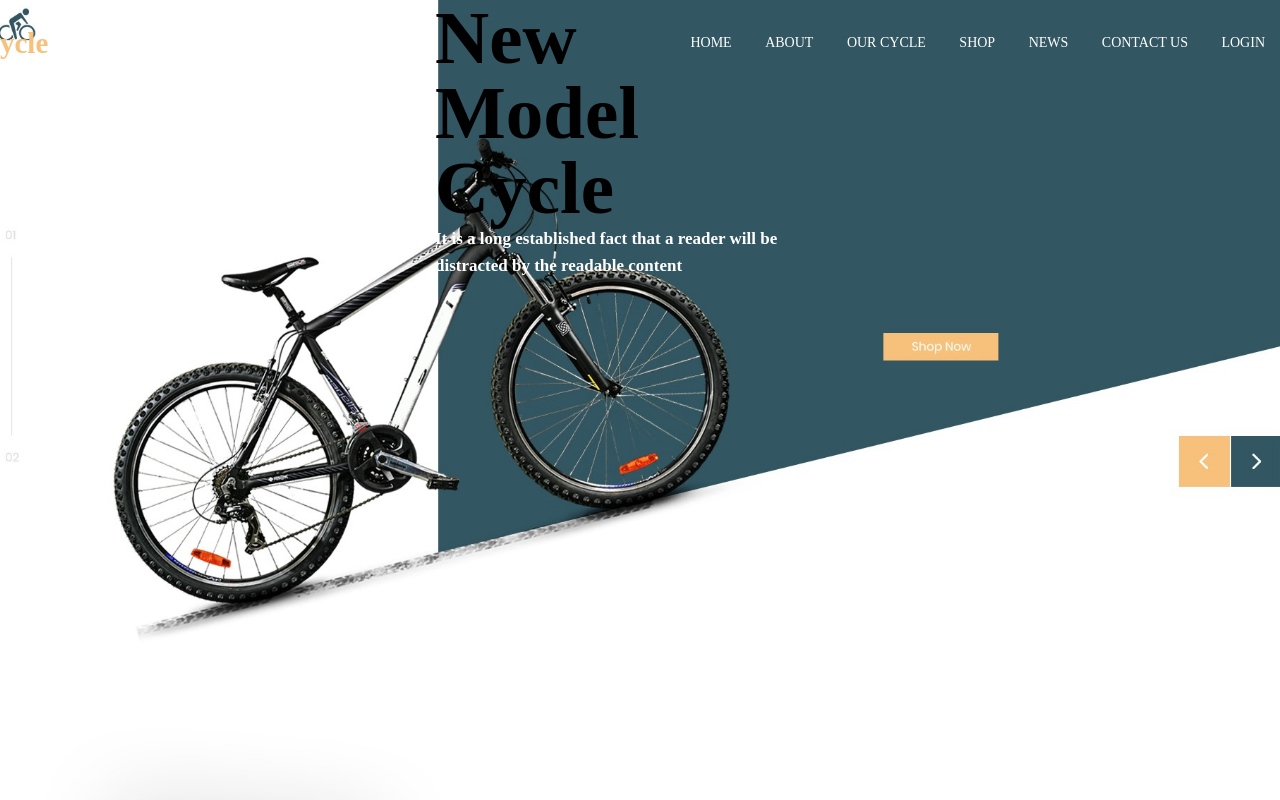
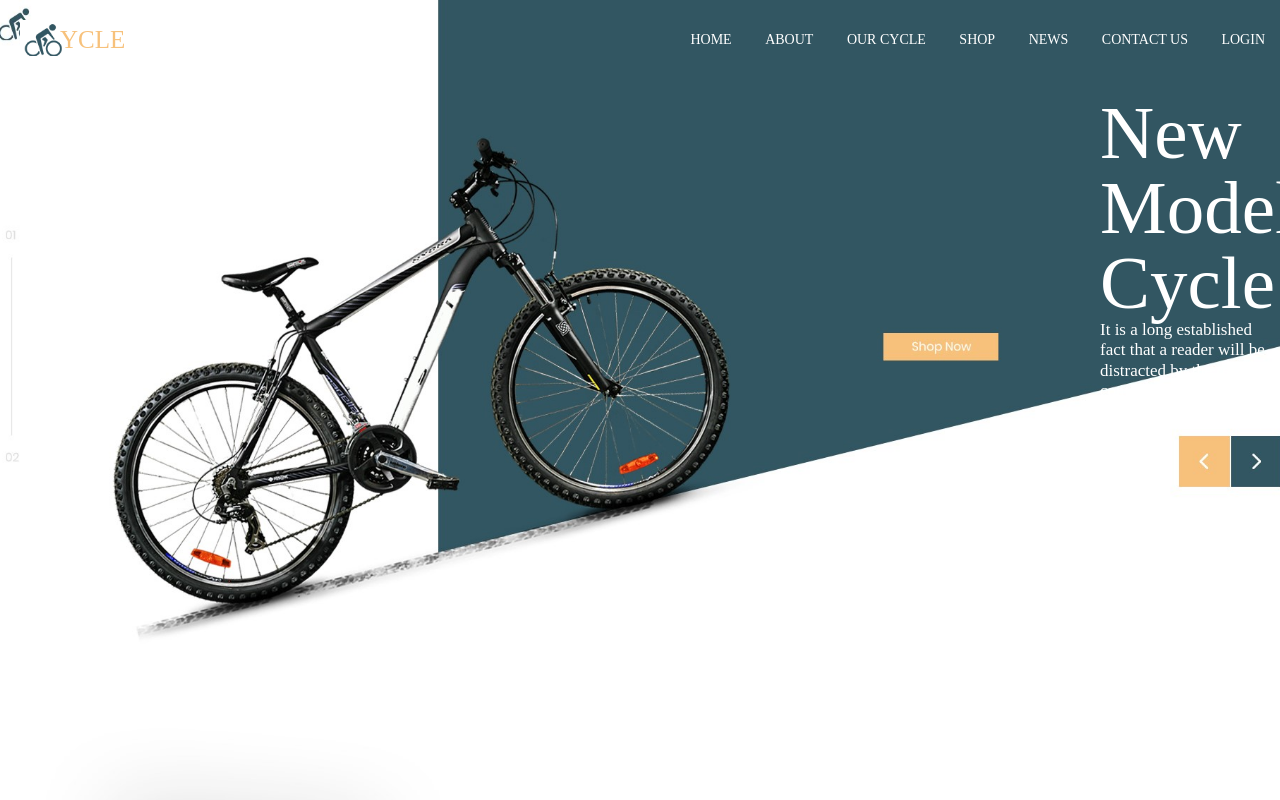
Before and after one commit to tokyoxdk/firstapp, a plain HTML site: page index.html in a window 1280 px wide. Drawn offline with Linux system fonts and the light colour scheme.

Commit message:
add h1,h2, fix logo

```diff
--- a/assets/css/style.css
+++ b/assets/css/style.css
@@ -30,8 +30,11 @@ h1,h2,h3,h4,h5,h6{
 
 /* Intro */
 .intro {
+    padding-left: 1100px;
+    padding-block:  95px;
     width: 100%;
     height: 100vh;
+    line-height: 1.2;
     background: url("../images/Intro.jpg")center no-repeat;
     background-size: cover;
 }
@@ -43,8 +46,9 @@ h1,h2,h3,h4,h5,h6{
 }
 .intro__title{
     font-family: "Raleway Regular" ;
+    font-weight: 100;
     font-size: 75px;
-    color: black;
+    color: white;
     text-align: left;
     line-height: 1;
     max-width: 250px;
@@ -53,6 +57,7 @@ h1,h2,h3,h4,h5,h6{
 
 .intro_subtitle{
     font-family: "Raleway Regular";
+    font-weight: 100;
     font-size: 17px;
     color: white;
 }
@@ -69,17 +74,21 @@ h1,h2,h3,h4,h5,h6{
     z-index: 1000;
 }
 .header__inner{
+    padding-left: 20px;
     display: flex;
     justify-content: space-between;
     align-items: center;
 }
 
 .header__logo{
-    font-family: 'Raleway ExtraBold';
-    font-weight: 700;
-    font-size: 29px;
-    color: #f7c17b
-    /*background: url("../images/logo.png") left no-repeat;*/
+    font-family: 'Raleway Regular';
+    text-transform: uppercase;
+    padding-left: 40px;
+    max-width: 100px;
+    width: 100%;
+    font-size: 25px;
+    color: #f7c17b;
+    background: url("../images/logo.png") 0px -3px no-repeat;
     /*z-index: 9999999;*/
 }
 
```
